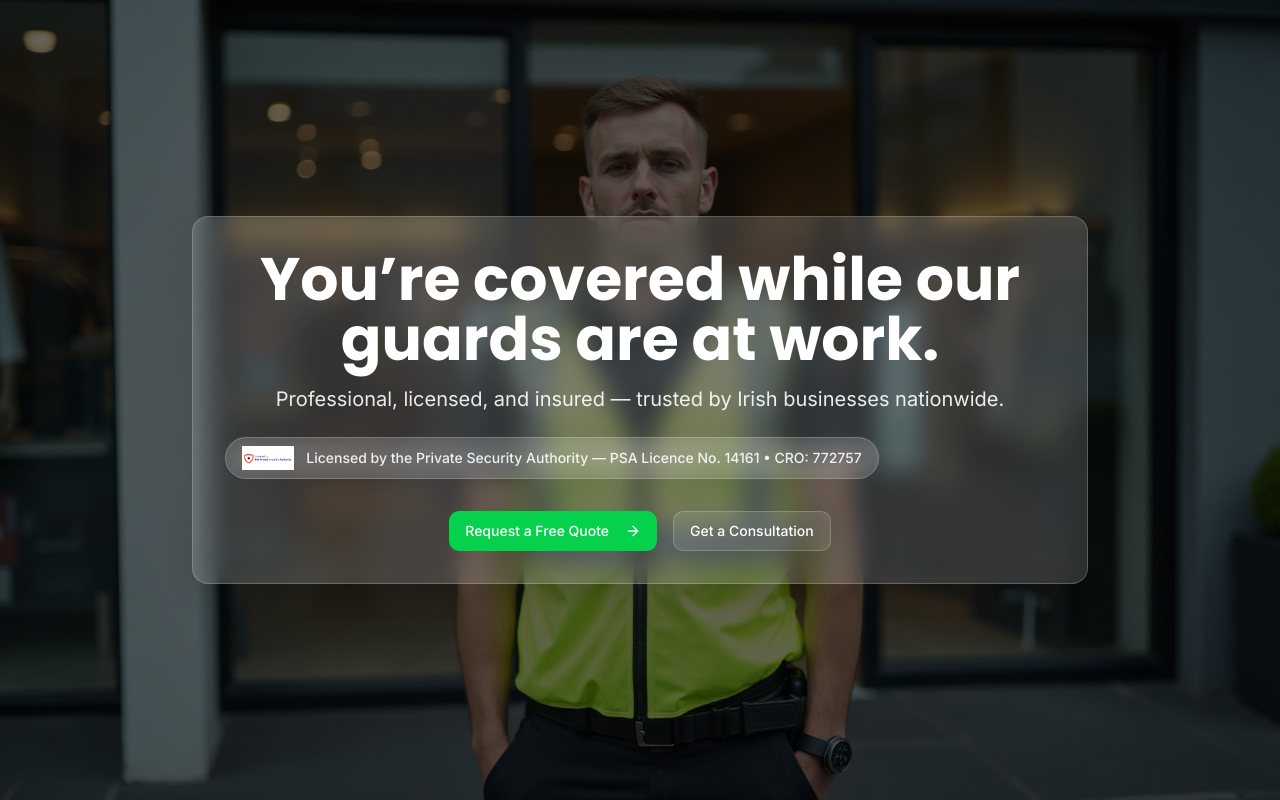
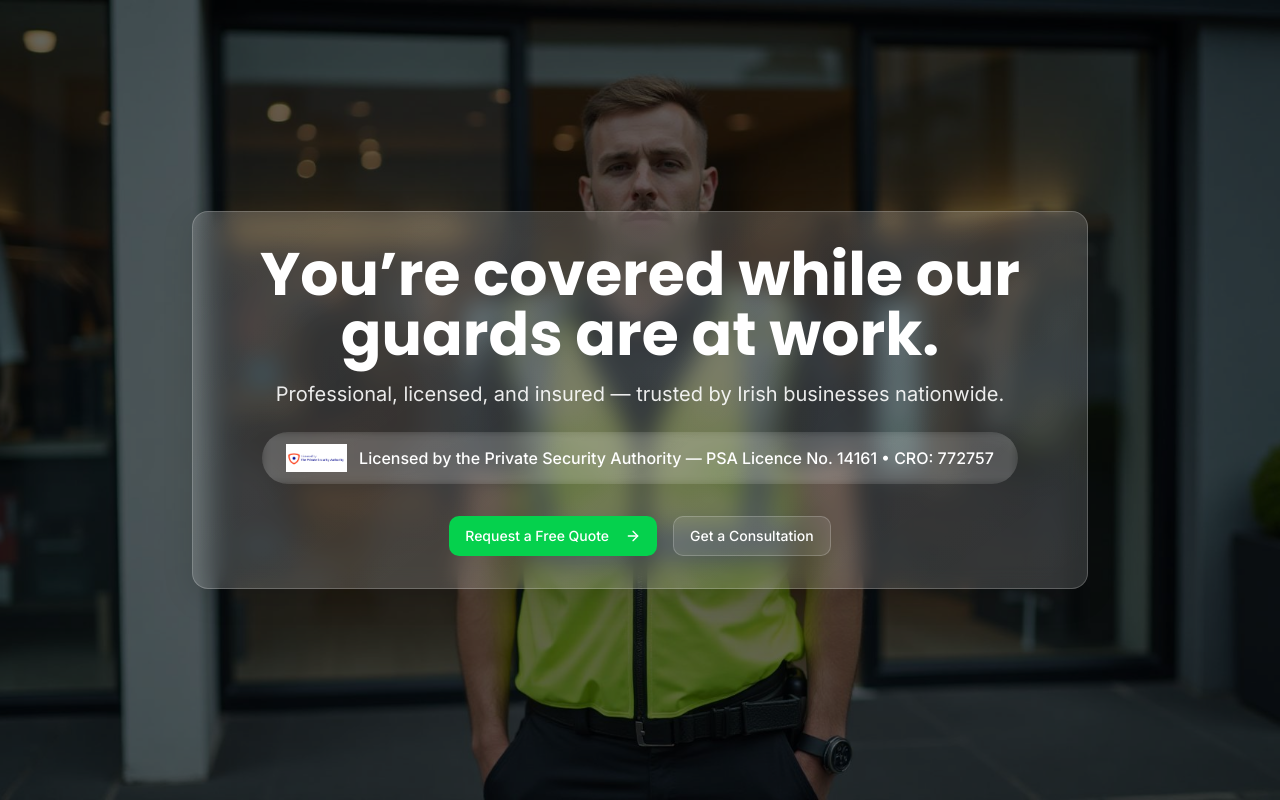
Before and after one commit to wings-security/wings-security, a React (Vite) app: page / in a window 1280 px wide. Shown: the top 800 px of the page. Built offline with nearby package versions, Linux system fonts and the light colour scheme.

Commit message:
Update hero and footer compliance
Refine hero compliance strip styling and content. Update footer compliance line with PSA logo and revised text. Replace favicon with the Wings icon.

```diff
--- a/index.html
+++ b/index.html
@@ -2,7 +2,7 @@
 <html lang="en">
   <head>
     <meta charset="UTF-8" />
-    <link rel="icon" href="/lovable-uploads/117082b5-15cf-4310-a07a-0e0a6ed01dd5.png" type="image/png" />
+    <link rel="icon" href="/lovable-uploads/b5955c63-7ddc-4c0f-b18b-6963ce3ef2f3.png" type="image/png" />
     <meta name="viewport" content="width=device-width, initial-scale=1.0" />
     <title>WINGS Security Ltd. - Professional Security Services Ireland</title>
     <meta name="description" content="Professional insured security services across Ireland. Static guarding, event security, and IRIS remote monitoring solutions. Headquartered in Dublin, operating nationwide." />
--- a/src/components/Footer.tsx
+++ b/src/components/Footer.tsx
@@ -145,8 +145,13 @@ const Footer = () => {
         <div className="border-t border-white/10 pt-8">
           <div className="flex flex-col md:flex-row items-center justify-between space-y-4 md:space-y-0">
             <div>
-              <div className="text-wings-grey text-xs">
-                © 2025 WINGS Security Ltd · PSA Licence No. 14161 · CRO 772757 · Fully insured.
+              <div className="flex items-center text-wings-grey text-xs">
+                <img
+                  src="/lovable-uploads/eac190f7-5b85-4894-8bf0-136c102d125f.png"
+                  alt="PSA Licensed"
+                  className="h-5 w-auto mr-2"
+                />
+                © 2025 WINGS Security Ltd · Licensed by the Private Security Authority (PSA Licence No. 14161) · CRO: 772757 · Fully insured.
               </div>
             </div>
 
--- a/src/components/HeroSection.tsx
+++ b/src/components/HeroSection.tsx
@@ -35,14 +35,14 @@ const HeroSection = () => {
             </p>
 
             {/* Compliance Strip */}
-            <div className="mt-6 flex flex-col sm:flex-row items-center justify-center sm:justify-start space-y-2 sm:space-y-0 sm:space-x-3">
-              <div className="inline-flex items-center space-x-3 bg-white/10 backdrop-blur-md border border-white/20 rounded-full px-4 py-2">
+            <div className="mt-6 flex justify-center">
+              <div className="inline-flex items-center space-x-3 backdrop-blur-sm bg-white/5 rounded-full px-6 py-3">
                 <img
-                  src="/lovable-uploads/e4f8ccda-c38e-4b8a-94ff-9fcf1847f6bf.png"
+                  src="/lovable-uploads/eac190f7-5b85-4894-8bf0-136c102d125f.png"
                   alt="PSA Licensed"
-                  className="h-6 w-auto"
+                  className="h-7 w-auto"
                 />
-                <span className="text-sm text-white/90 font-medium">
+                <span className="text-white font-medium text-[15px] sm:text-[16px] text-center">
                   Licensed by the Private Security Authority — PSA Licence No. 14161 • CRO: 772757
                 </span>
               </div>
```
Also changed, not shown: public/lovable-uploads/b5955c63-7ddc-4c0f-b18b-6963ce3ef2f3.png (added), public/lovable-uploads/eac190f7-5b85-4894-8bf0-136c102d125f.png (added).
